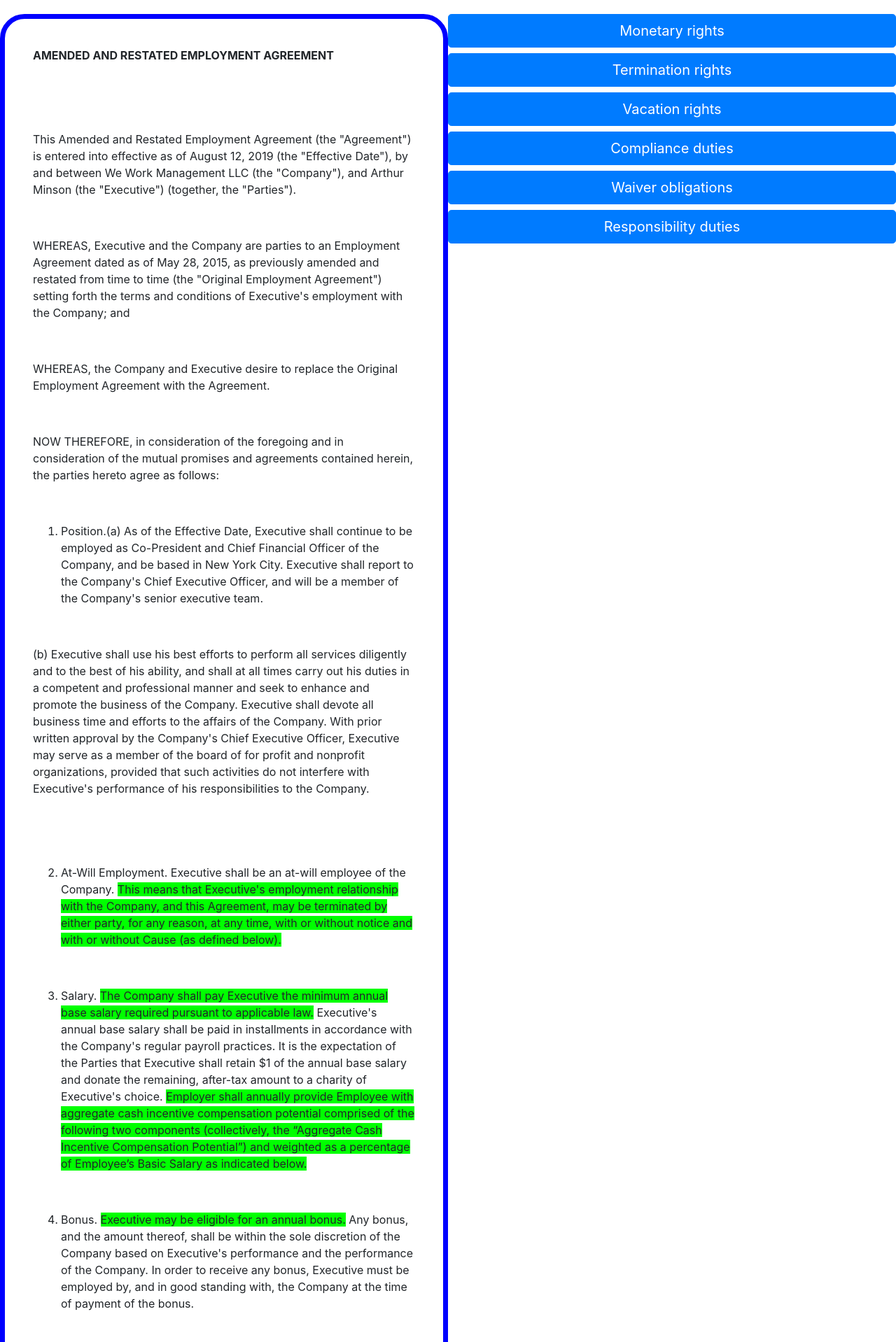
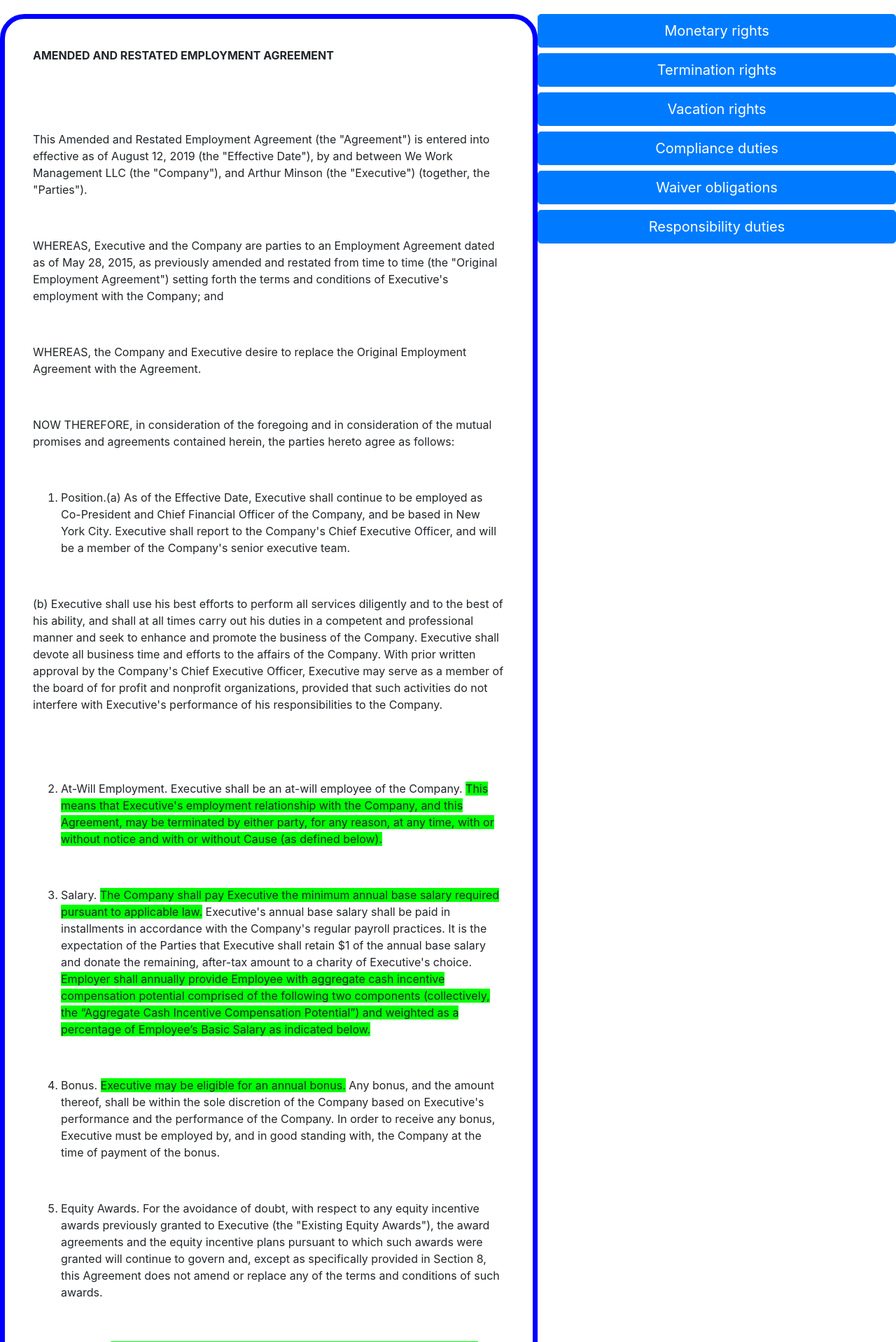
Before and after one commit to varikakasandor/HackZurich2021, a Flask app: a page that uses static/style.css in a window 1280 px wide. Shown: the top 1918 px of the page at 70% size. Run offline with Flask 2, Linux system fonts and the light colour scheme; some libraries are stand-ins or nearby versions.

Commit message:
page division modified

```diff
--- a/static/hardcoded_analysis.html
+++ b/static/hardcoded_analysis.html
@@ -19,7 +19,7 @@
     </head>
     <body>
 
-        <div class="split left">
+        <div class="split70 left">
             <div class="contract-format">
                 <p><strong>AMENDED AND RESTATED EMPLOYMENT AGREEMENT</strong></p>
                 <p>&nbsp;</p>
@@ -147,7 +147,7 @@
             </div>
         </div>
 
-        <div class="split right">
+        <div class="split30 right">
             <button class="btn btn-primary btn-lg btn-block" onclick="showMonetaryRights()">Monetary rights</button>
 
             <button class="btn btn-primary btn-lg btn-block" onclick="showTerminationRights()">Termination rights</button>
--- a/static/style.css
+++ b/static/style.css
@@ -54,9 +54,19 @@
     /*rgb(191, 217, 255)*/
 }
 
-.split {
+.split70 {
     height: 100%;
-    width: 50%;
+    width: 60%;
+    position: fixed;
+    z-index: 1;
+    top: 0;
+    overflow-x: hidden;
+    padding-top: 20px;
+}
+
+.split30 {
+    height: 100%;
+    width: 40%;
     position: fixed;
     z-index: 1;
     top: 0;
```
